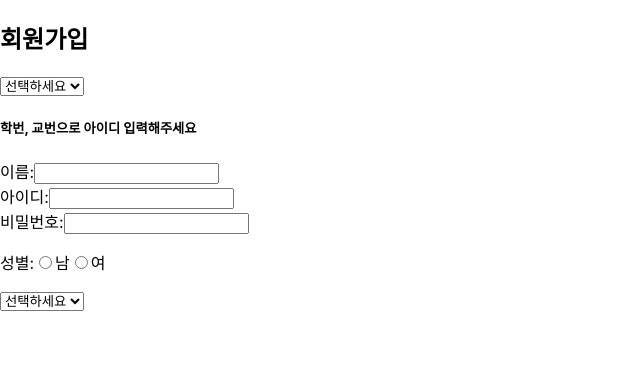
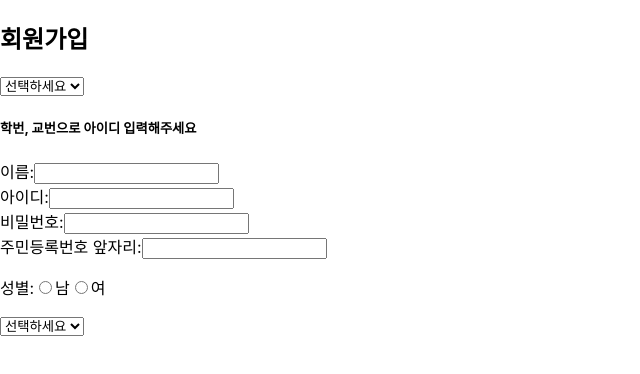
Before and after one commit to SeungJunLee-01/university, a React (Create React App) app in the folder front/tumb/: page /sign_up in a window 1280 px wide. Shown: the top 374 px of the page, without its empty margins (0-640 px from the left). Built offline with nearby package versions, Linux system fonts and the light colour scheme.

Commit message:
회원가입 틀

```diff
--- a/front/tumb/src/Pages/sign_up.jsx
+++ b/front/tumb/src/Pages/sign_up.jsx
@@ -22,11 +22,15 @@ const sign_up = () => {
       </div>
       <div className='userID'>
           <label for = "userID">아이디:</label>
-          <input type = "text" id = "userID" name ="userID"/>
+          <input type = "number" id = "userID" name ="userID"/>
       </div>
       <div className='userPW'>
           <label for = "userPW">비밀번호:</label>
           <input type = "password" id = "password" name ="password"/>
+      </div>
+       <div className='originNum'>
+          <label for = "originNum">주민등록번호 앞자리:</label>
+          <input type = "number" id = "originNum" name ="originNum"/>
       </div>
       <p>성별:
         <input type="radio" id='male' name='gender' value='male'/>
```
